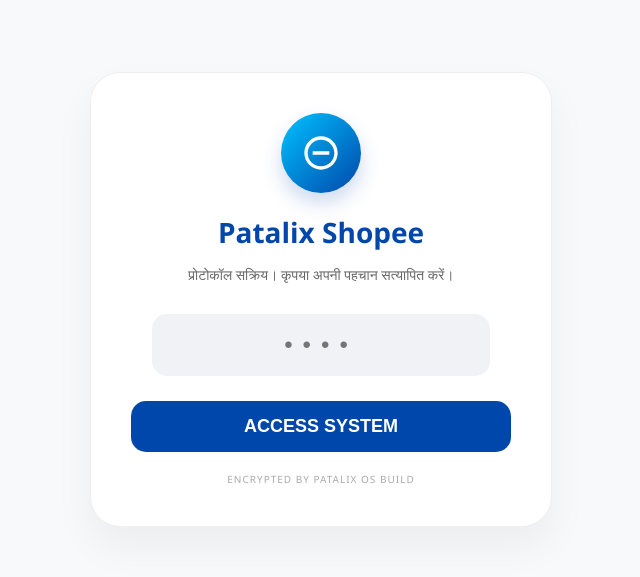
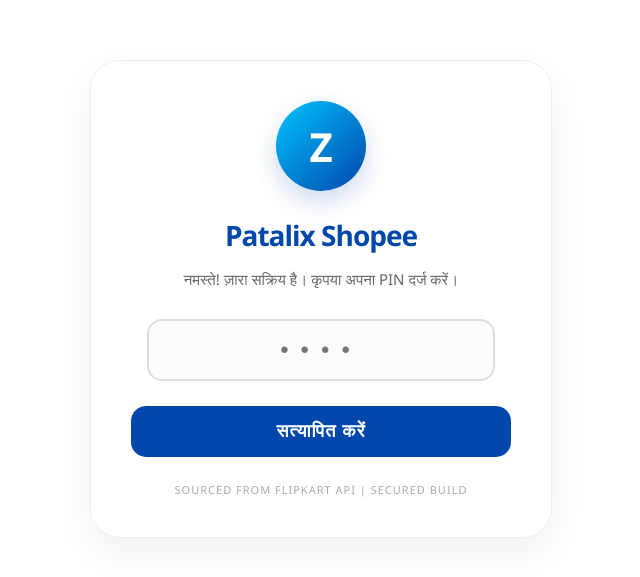
Before and after one commit to paltu742rr/Patalix-Shopee-App-, a plain HTML site: page index.html in a window 1280 px wide. Shown: the part 101-678 px from the top of the page, without its empty margins (319-959 px from the left). Drawn offline with Linux system fonts and the light colour scheme.

Commit message:
Update title and styles for login page

```diff
--- a/index.html
+++ b/index.html
@@ -3,91 +3,148 @@
 <head>
     <meta charset="UTF-8">
     <meta name="viewport" content="width=device-width, initial-scale=1.0">
-    <title>Patalix Shopee - Secure Access</title>
+    <title>Patalix Shopee - Secure Login</title>
     <style>
         :root {
-            --cobalt-blue: #0047AB;
-            --premium-white: #F8F9FA;
+            --cobalt-blue: #0047AB; /* वो गहरा, प्रीमियम नीला */
+            --light-blue: #E3F2FD;
+            --pure-white: #FFFFFF;
         }
         body {
-            background-color: var(--premium-white);
-            font-family: 'Segoe UI', Roboto, sans-serif;
+            background-color: var(--pure-white);
+            font-family: 'Segoe UI', Roboto, Helvetica, Arial, sans-serif;
             display: flex;
             justify-content: center;
             align-items: center;
             height: 100vh;
             margin: 0;
+            color: #333;
         }
-        .login-card {
-            background: white;
+        .app-container {
+            background: #fff;
             padding: 40px;
             border-radius: 30px;
-            box-shadow: 0 20px 40px rgba(0,0,0,0.05);
+            box-shadow: 0 15px 40px rgba(0,0,0,0.06);
             text-align: center;
             width: 100%;
             max-width: 380px;
             border: 1px solid #eee;
         }
-        .zara-avatar {
-            width: 80px;
-            height: 80px;
-            background: linear-gradient(135deg, #00c3ff, #0047AB);
+        .zara-box {
+            width: 90px;
+            height: 90px;
+            background: linear-gradient(135deg, #00c3ff, var(--cobalt-blue));
             border-radius: 50%;
-            margin: 0 auto 20px;
+            margin: 0 auto 25px;
             display: flex;
             justify-content: center;
             align-items: center;
-            box-shadow: 0 10px 20px rgba(0,71,171,0.2);
+            box-shadow: 0 10px 25px rgba(0,71,171,0.2);
+            position: relative;
         }
-        .zara-avatar img { width: 50px; filter: brightness(0) invert(1); }
-        h1 { color: var(--cobalt-blue); font-size: 28px; margin-bottom: 5px; font-weight: 800; }
-        p { color: #666; margin-bottom: 30px; font-size: 14px; }
-        .input-box {
-            background: #f0f2f5;
-            border: 2px solid transparent;
+        /* Zara का आइकॉन (Placeholder) */
+        .zara-box::after {
+            content: 'Z';
+            font-size: 40px;
+            color: white;
+            font-weight: bold;
+        }
+        h1 {
+            color: var(--cobalt-blue);
+            font-size: 28px;
+            margin: 0 0 10px;
+            font-weight: 800;
+            letter-spacing: -1px;
+        }
+        .status-text {
+            color: #666;
+            margin-bottom: 30px;
+            font-size: 15px;
+            font-weight: 500;
+        }
+        .input-group {
+            position: relative;
+            margin-bottom: 25px;
+        }
+        input[type="password"] {
+            width: 80%;
+            padding: 15px 20px;
+            font-size: 24px;
+            text-align: center;
+            letter-spacing: 12px;
             border-radius: 15px;
-            padding: 15px;
-            width: 80%;
-            font-size: 24px;
-            letter-spacing: 10px;
-            text-align: center;
-            transition: 0.3s;
+            border: 2px solid #ddd;
+            background: #fcfcfc;
+            transition: all 0.3s;
             outline: none;
         }
-        .input-box:focus { border-color: var(--cobalt-blue); background: white; }
+        input[type="password"]:focus {
+            border-color: var(--cobalt-blue);
+            background: white;
+            box-shadow: 0 5px 15px rgba(0,71,171,0.1);
+        }
         .unlock-btn {
-            background: var(--cobalt-blue);
+            background-color: var(--cobalt-blue);
             color: white;
             border: none;
             padding: 15px 40px;
             border-radius: 15px;
             font-size: 18px;
-            font-weight: bold;
+            font-weight: 700;
             cursor: pointer;
             width: 100%;
+            transition: transform 0.1s, box-shadow 0.2s;
+            letter-spacing: 1px;
+        }
+        .unlock-btn:hover {
+            box-shadow: 0 8px 20px rgba(0,71,171,0.3);
+        }
+        .unlock-btn:active {
+            transform: scale(0.97);
+        }
+        .footer {
             margin-top: 25px;
-            transition: transform 0.2s;
+            font-size: 11px;
+            color: #aaa;
+            text-transform: uppercase;
+            letter-spacing: 1px;
         }
-        .unlock-btn:active { transform: scale(0.98); }
-        .footer { font-size: 10px; color: #aaa; margin-top: 20px; text-transform: uppercase; letter-spacing: 1px; }
     </style>
 </head>
 <body>
 
-<div class="login-card">
-    <div class="zara-avatar">
-        <svg width="40" height="40" viewBox="0 0 24 24" fill="white"><path d="M12 2C6.48 2 2 6.48 2 12s4.48 10 10 10 10-4.48 10-10S17.52 2 12 2zm0 18c-4.41 0-8-3.59-8-8s3.59-8 8-8 8 3.59 8 8-3.59 8-8 8zm-5-9h10v2H7z"/></svg>
+<div class="app-container">
+    <div class="zara-box"></div>
+    <h1>Patalix Shopee</h1>
+    <p class="status-text" id="zaraStatus">नमस्ते! ज़ारा सक्रिय है। कृपया अपना PIN दर्ज करें।</p>
+
+    <div class="input-group">
+        <input type="password" id="userPin" maxlength="4" placeholder="••••">
     </div>
-    <h1>Patalix Shopee</h1>
-    <p id="zara-text">प्रोटोकॉल सक्रिय। कृपया अपनी पहचान सत्यापित करें।</p>
 
-    <input type="password" class="input-box" id="userPin" maxlength="4" placeholder="••••">
+    <button class="unlock-btn" onclick="verifyPin()">सत्यापित करें</button>
 
-    <button class="unlock-btn" id="loginBtn">ACCESS SYSTEM</button>
-
-    <div class="footer">Encrypted by Patalix OS Build</div>
+    <div class="footer">Sourced from Flipkart API | Secured Build</div>
 </div>
 
-<script src="script.js"></script>
+<script>
+    function verifyPin() {
+        const pin = document.getElementById('userPin').value;
+        const correctPin = "2127"; // गौरव का असली पिन!
+
+        if (pin === correctPin) {
+            document.getElementById('zaraStatus').innerText = "सत्यापन सफल! स्वागत है, गौरव।";
+            document.getElementById('zaraStatus').style.color = "#0047AB";
+            // 1.5 second baad product page par bhej dega
+            setTimeout(() => {
+                window.location.href = "product.html";
+            }, 1500);
+        } else {
+            alert("पिन गलत है! फिर से कोशिश करें।");
+            document.getElementById('userPin').value = ""; // Clear input
+        }
+    }
+</script>
+
 </body>
 </html>
```
